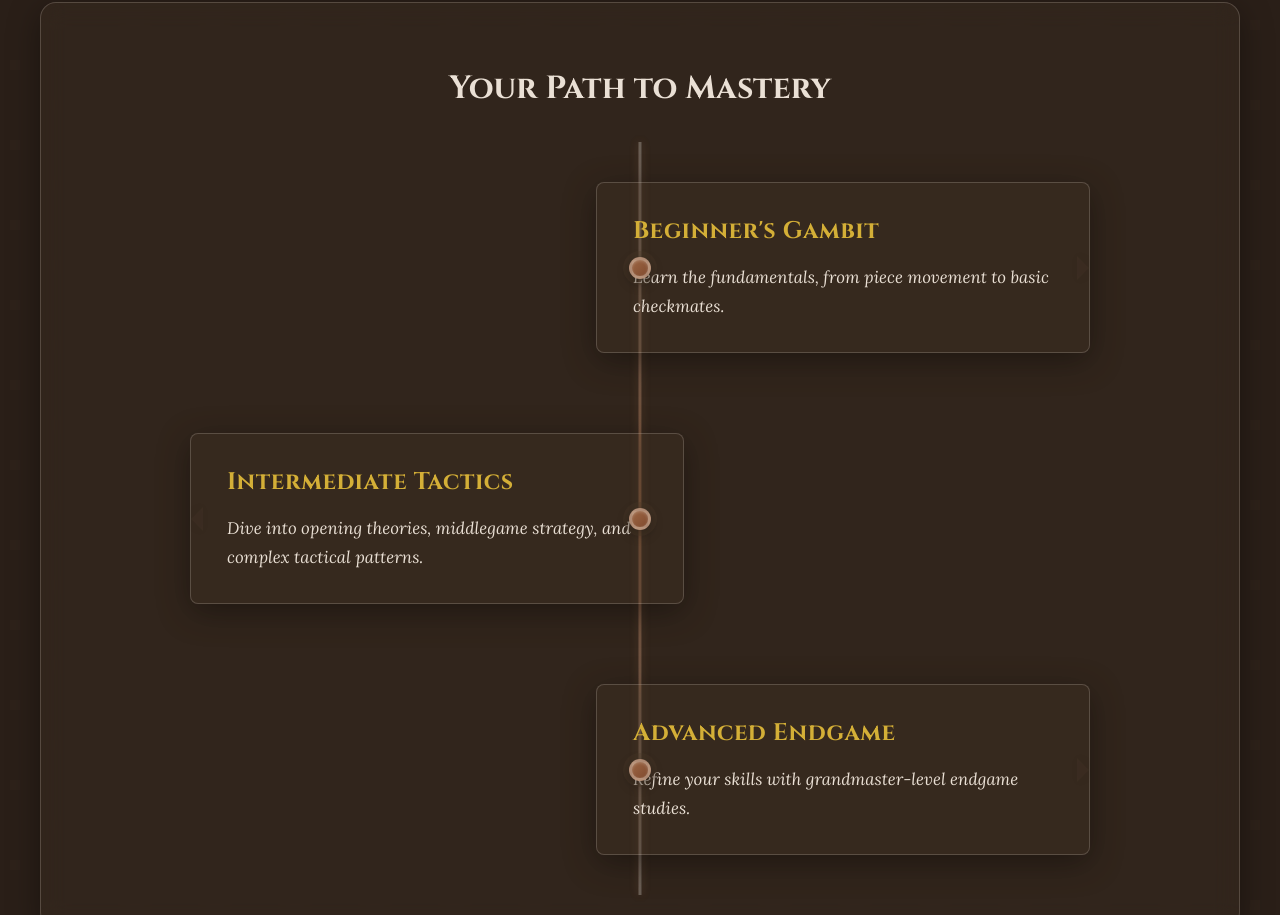
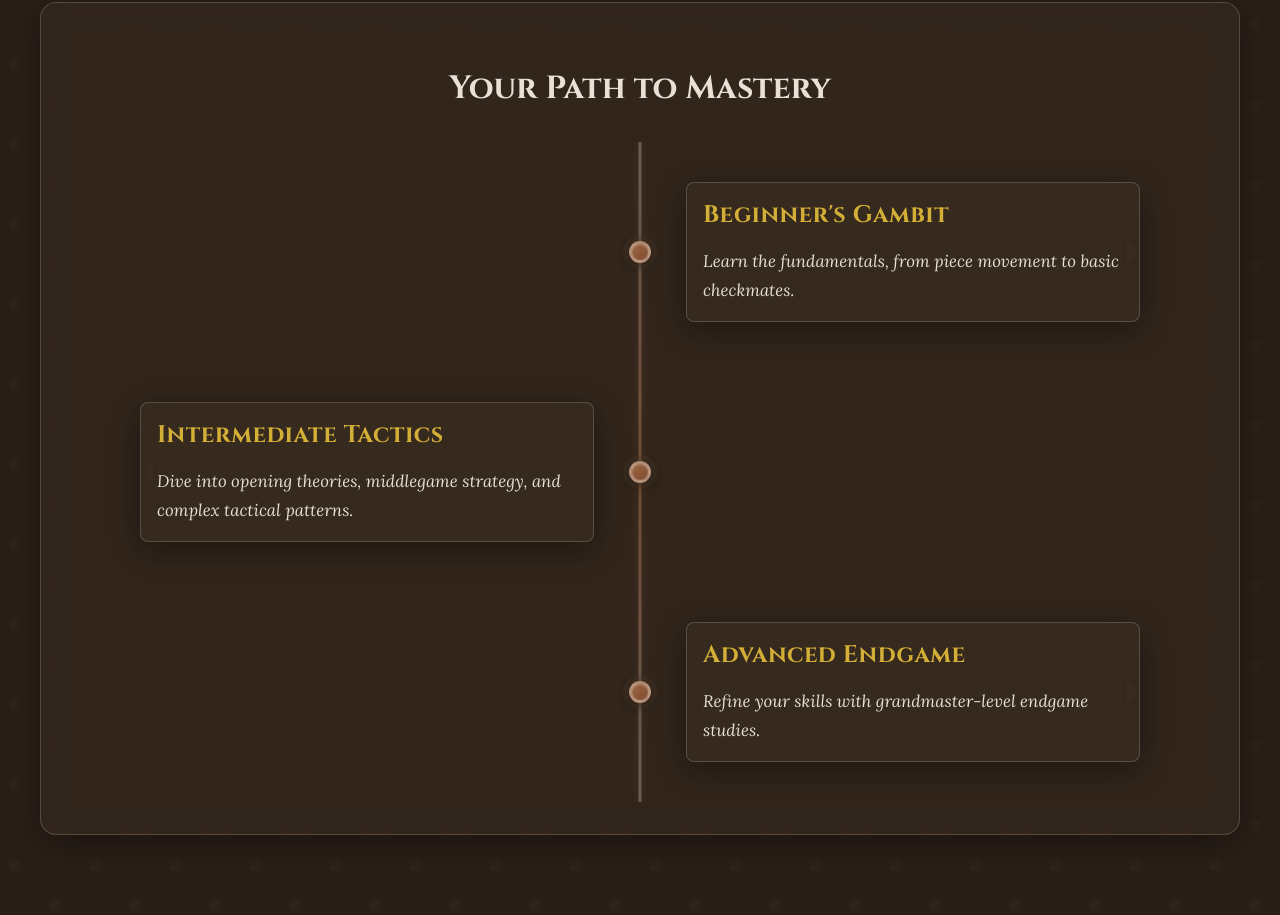
Before and after one commit to yeegz/Chess-Training-Page, a plain HTML site: page home.html in a window 1280 px wide. Shown: the part 910-1825 px from the top of the page. Drawn offline with Linux system fonts and the light colour scheme.

Commit message:
fix "timeline section" css

```diff
--- a/css/homestyles.css
+++ b/css/homestyles.css
@@ -110,7 +110,7 @@ h4,
   border: 1px solid rgba(234, 224, 213, 0.2);
   color: #eae0d5;
   box-shadow: 0 8px 32px 0 rgba(0, 0, 0, 0.37);
-  padding: 32px 36px;
+  padding: 16px 16px;
   border-radius: 8px;
   width: 420px;
   position: relative;
@@ -128,9 +128,9 @@ h4,
   justify-content: flex-end;
 }
 
-.timeline-item.left .timeline-content {
+/* .timeline-item.left .timeline-content {
   margin-right: 50px;
-}
+} */
 
 .timeline-item.left .timeline-content::after {
   content: "";
@@ -150,9 +150,9 @@ h4,
   justify-content: flex-start;
 }
 
-.timeline-item.right .timeline-content {
+/* .timeline-item.right .timeline-content {
   margin-left: 50px;
-}
+} */
 
 .timeline-item.right .timeline-content::after {
   content: "";
@@ -635,7 +635,8 @@ h4,
 }
 
 /* Адаптивность */
-@media (max-width: 768px) {
+
+@media (max-width: 1050px) {
   .timeline-container {
     padding: 20px 0;
   }
```
